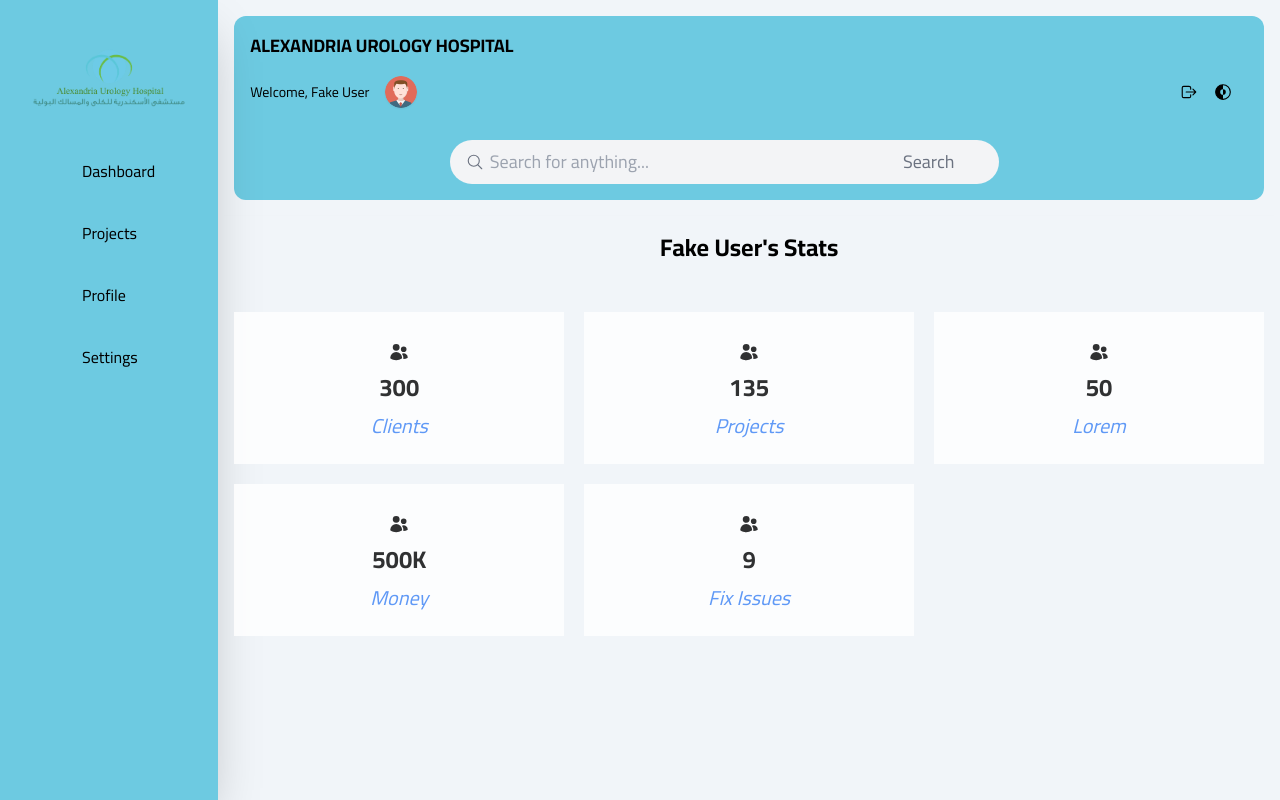
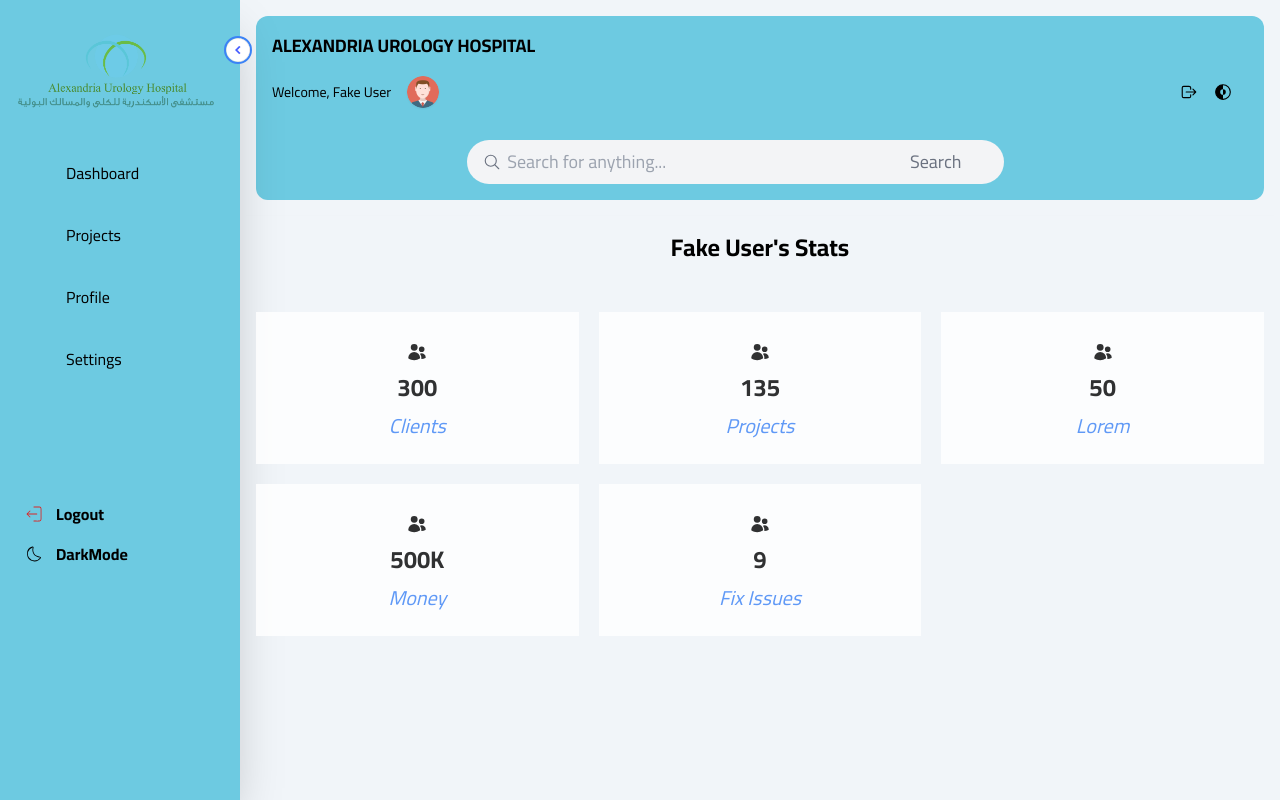
Before and after one commit to AhmedAshrafc/ticketing-system, a Next.js app: page /dashboard in a window 1280 px wide. Built offline with nearby package versions, Linux system fonts and the light colour scheme; some icons are missing.

Commit message:
Make sidebar collapsible and add logout & dark mode links

```diff
--- a/components/Layout.jsx
+++ b/components/Layout.jsx
@@ -4,7 +4,7 @@ import Sidebar from "./Sidebar";
 
 export default function Layout({ children }) {
   return (
-    <div className="flex min-h-screen bg-[#f1f5f9] scrollbar ">
+    <div className="flex min-h-screen bg-[#f1f5f9] scrollbar">
       <Sidebar />
       <ScrollTopButton />
       <div className="flex flex-col w-full">
--- a/components/MainNav.jsx
+++ b/components/MainNav.jsx
@@ -3,14 +3,9 @@ import Script from "next/script";
 
 import { Tooltip } from "react-tooltip";
 
-import {
-  IoHome,
-  IoLogoAppleAr,
-  IoPersonCircleOutline,
-  IoSettingsSharp,
-} from "react-icons/io5";
+import { CiLogout, CiDark } from "react-icons/ci";
 
-export default function MainNav() {
+export default function MainNav({ isOpen }) {
   return (
     <>
       <Script
@@ -18,7 +13,7 @@ export default function MainNav() {
         strategy="lazyOnload"
       />
 
-      <ul className="flex flex-col gap-4">
+      <ul className="flex flex-col gap-4 items-center md:items-stretch">
         <li data-tooltip-id="dashboard-tooltip" data-tooltip-place="right">
           <Tooltip
             id="dashboard-tooltip"
@@ -36,7 +31,13 @@ export default function MainNav() {
                 colors="outline:#131432,primary:#92140c,secondary:#f24c00,tertiary:#b26836,quaternary:#ebe6ef"
                 style={{ width: "30px", height: "30px" }}
               ></lord-icon>
-              <span className="hidden md:inline-block">Dashboard</span>
+              <span
+                className={`hidden md:inline-block duration-300 ${
+                  !isOpen && "scale-0"
+                }`}
+              >
+                Dashboard
+              </span>
             </div>
           </Link>
         </li>
@@ -58,7 +59,13 @@ export default function MainNav() {
                 colors="outline:#131432,primary:#606874,secondary:#4bb3fd,tertiary:#ebe6ef"
                 style={{ width: "30px", height: "30px" }}
               ></lord-icon>
-              <span className="hidden md:inline-block">Projects</span>
+              <span
+                className={`hidden md:inline-block duration-300 ${
+                  !isOpen && "scale-0"
+                }`}
+              >
+                Projects
+              </span>
             </div>
           </Link>
         </li>
@@ -80,7 +87,13 @@ export default function MainNav() {
                 colors="outline:#121331,primary:#ffc738,secondary:#4bb3fd"
                 style={{ width: "30px", height: "30px" }}
               ></lord-icon>
-              <span className="hidden md:inline-block">Profile</span>
+              <span
+                className={`hidden md:inline-block duration-300 ${
+                  !isOpen && "scale-0"
+                }`}
+              >
+                Profile
+              </span>
             </div>
           </Link>
         </li>
@@ -102,10 +115,54 @@ export default function MainNav() {
                 colors="outline:#121331,primary:#646e78"
                 style={{ width: "30px", height: "30px" }}
               ></lord-icon>
-              <span className="hidden md:inline-block">Settings</span>
+              <span
+                className={`hidden md:inline-block duration-300 ${
+                  !isOpen && "scale-0"
+                }`}
+              >
+                Settings
+              </span>
             </div>
           </Link>
         </li>
+
+        <div className="mt-24">
+          <li>
+            <Link
+              href="/logout"
+              className="flex items-center text-md text-black rounded-md p-2 transition-all hover:bg-[#081225] hover:text-white active:bg-[#081225]"
+            >
+              <div className="flex items-center gap-3">
+                <CiLogout className="text-xl text-red-600" />
+                <span
+                  className={`hidden md:inline-block duration-300 font-semibold ${
+                    !isOpen && "scale-0"
+                  }`}
+                >
+                  Logout
+                </span>
+              </div>
+            </Link>
+          </li>
+
+          <li className="group">
+            <Link
+              href="/darkmode"
+              className="flex items-center text-md text-black rounded-md p-2 transition-all group-hover:bg-[#081225] group-hover:text-white group-active:bg-[#081225]"
+            >
+              <div className="flex items-center gap-3">
+                <CiDark className="text-xl text-black group-hover:text-white transition-all" />
+                <span
+                  className={`hidden md:inline-block duration-300 font-semibold ${
+                    !isOpen && "scale-0"
+                  }`}
+                >
+                  DarkMode
+                </span>
+              </div>
+            </Link>
+          </li>
+        </div>
       </ul>
     </>
   );
--- a/components/Sidebar.jsx
+++ b/components/Sidebar.jsx
@@ -1,11 +1,35 @@
 import Logo from "./Logo";
 import MainNav from "./MainNav";
 
+import { useState } from "react";
+
 export default function Sidebar() {
+  const [isOpen, setIsOpen] = useState(true);
+
+  const toggleSidebar = () => {
+    setIsOpen(!isOpen);
+  };
+
   return (
-    <aside className="bg-primary-color p-2 md:p-8 relative w-[62px] md:w-[250px] shadow-2xl">
+    // <aside className="bg-primary-color p-2 md:p-8 relative w-[62px] md:w-[250px] shadow-2xl">
+    //   <Logo />
+    //   <MainNav />
+    // </aside>
+
+    <aside
+      className={`${
+        isOpen ? "w-72" : "w-20"
+      } duration-300 p-2 md:p-4 bg-primary-color relative shadow-2xl`}
+    >
+      <img
+        src="/control.png"
+        className={`hidden md:block absolute cursor-pointer -right-3 top-9 w-7 border-2 border-blue-500 rounded-full ${
+          !isOpen && "rotate-180"
+        }`}
+        onClick={toggleSidebar}
+      />
       <Logo />
-      <MainNav />
+      <MainNav isOpen={isOpen} />
     </aside>
   );
 }
```
Also changed, not shown: public/control.png (added).
